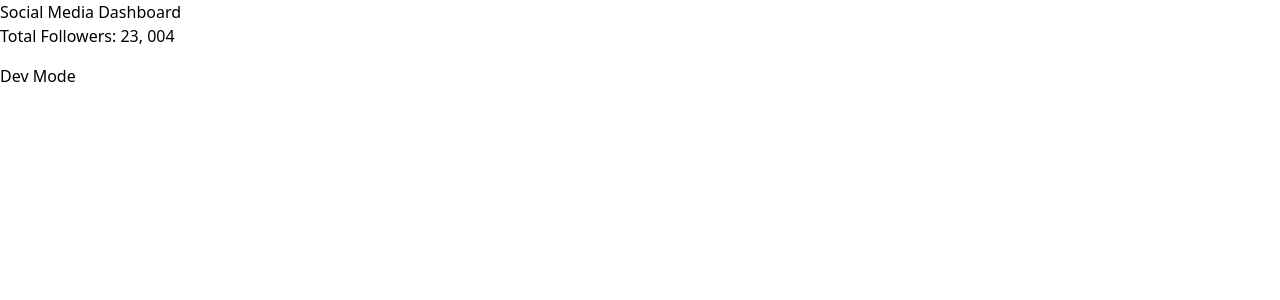
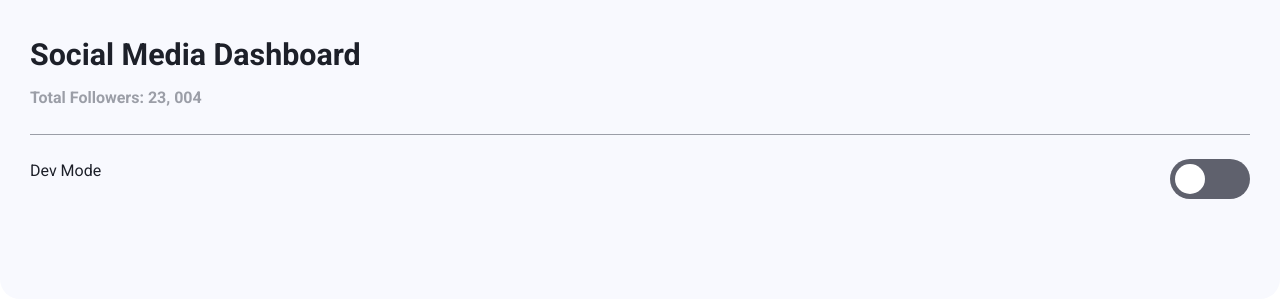
Before and after one commit to CK-EmbPro/ReactForPortfolio, a React (Vite) app in the folder SocialMediaLandingPage/: page / in a window 1280 px wide. Shown: the top 300 px of the page. Built offline with nearby package versions, Linux system fonts and the light colour scheme.

Commit message:
Working on top cards listing

```diff
--- a/SocialMediaLandingPage/src/App.tsx
+++ b/SocialMediaLandingPage/src/App.tsx
@@ -1,5 +1,6 @@
 import Header from "./components/Header"
 import Switch from "./components/Switch"
+import "./styles/global.css"
 
 const App = () => {
   return (
--- a/SocialMediaLandingPage/src/components/Header.tsx
+++ b/SocialMediaLandingPage/src/components/Header.tsx
@@ -1,19 +1,25 @@
-import "../styles/header.css"
+
+import "../styles/header.css";
+// import "../styles/global.css";
 
 type HeaderProps = {
-    children: React.ReactNode
-}
-const Header = ({children}: HeaderProps) => {
+  children: React.ReactNode;
+};
+const Header = ({ children }: HeaderProps) => {
   return (
-    <div>
-        <div>
-            <p>Social Media Dashboard</p>
-            <p>Total Followers: 23, 004</p>
+    <header className="header">
+      <div className="wrapper">
+        <div className="header-grid">
+          <div>
+
+          <h1 className="headerTitle">Social Media Dashboard</h1>
+          <p className="header-total">Total Followers: 23, 004</p>
+          </div>
         </div>
+      {children}
+      </div>
+    </header>
+  );
+};
 
-        {children}
-    </div>
-  )
-}
-
-export default Header
+export default Header;
--- a/SocialMediaLandingPage/src/components/Switch.tsx
+++ b/SocialMediaLandingPage/src/components/Switch.tsx
@@ -8,7 +8,6 @@ const Switch = () => {
         <p>Dev Mode</p>
         <input ref={ref}  className="checkbox" type="checkbox" id="colortheme" />
         <label className="switch" htmlFor="colortheme">
-
         </label>
     </div>
   )
--- a/SocialMediaLandingPage/src/styles/global.css
+++ b/SocialMediaLandingPage/src/styles/global.css
@@ -1,6 +1,8 @@
+@import url('https://fonts.googleapis.com/css2?family=Roboto:ital,wght@0,100;0,300;0,400;0,500;0,700;0,900;1,100;1,300;1,400;1,500;1,700;1,900&display=swap');
+
 body {
   margin: 0;
-  font-family: "Inter ,sans-serif";
+  font-family: "Roboto", sans-serif;
   color: var(--baseColor);
   background: var(--baseBackground);
 }
@@ -71,3 +73,8 @@ body {
 h2{
     color: red;
 }
+
+.headerTitle{
+  font-size: 1.9em;
+  font-weight:700;
+}
```
Also changed, not shown: SocialMediaLandingPage/src/components/Card.tsx (added, +31 -0 lines), SocialMediaLandingPage/src/components/TopCardsList.tsx (added, +8 -0 lines).
